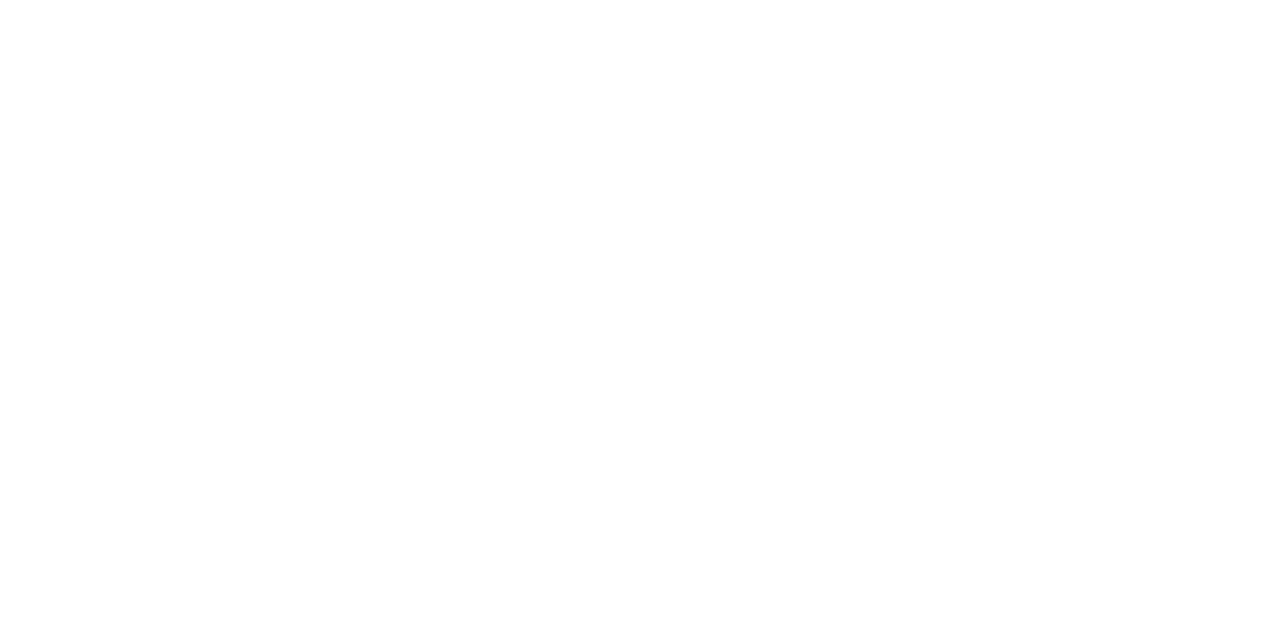
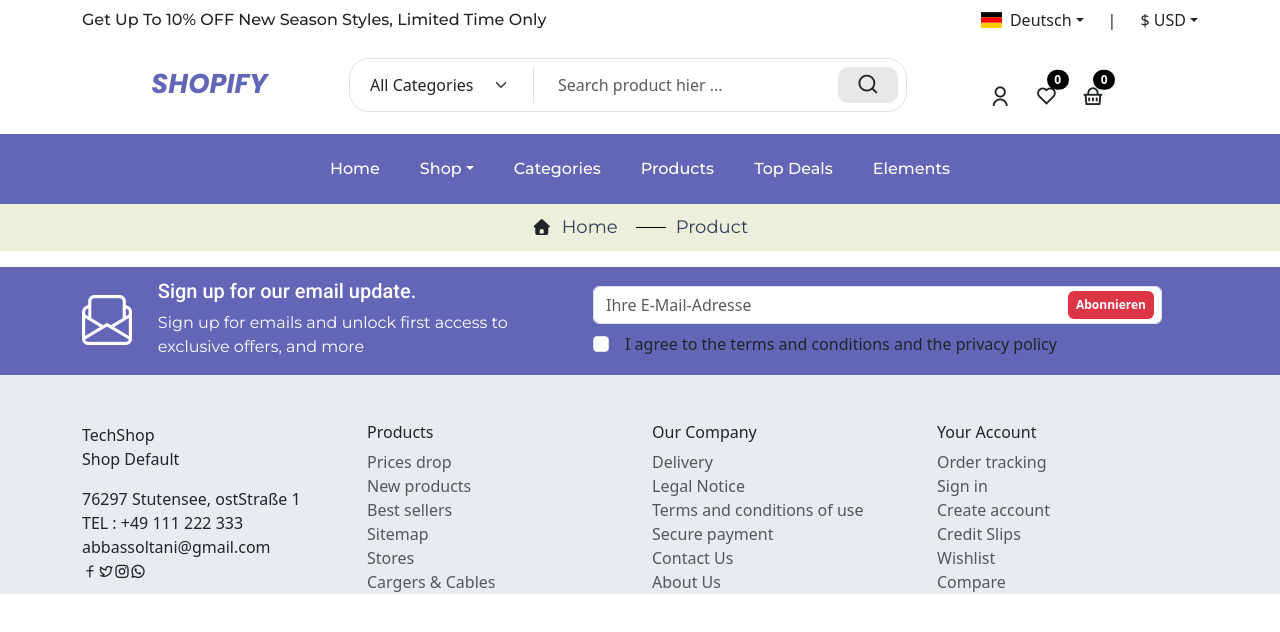
Before and after one commit to Abbassoltani/ecommerceelektronikshop, a React (Vite) app: page /products in a window 1280 px wide. Before the commit this address had no page. Shown: the top 632 px of the page. Built offline with nearby package versions, Linux system fonts and the light colour scheme.

Commit message:
Breadcrumb

```diff
--- /dev/null
+++ b/src/components/BroadCamp.jsx
@@ -0,0 +1,23 @@
+import React from 'react'
+import { Link } from 'react-router-dom'
+
+function Breadcrumb() {
+  return (
+    <>
+    <div className="breadcrumb">
+        <div className="container">
+            <div className="breadcrumb__content">
+                <i className="fas fa-home breadcrumb__home-icon"></i>
+                <ol>
+                    <li className='breadcrumb-item'><Link to='/'>Home</Link> </li>
+                    <li className='breadcrumb-item'><Link to='/'>Product</Link> </li>
+                </ol>
+            </div>
+        </div>
+    </div>
+
+    </>
+  )
+}
+
+export default Breadcrumb
--- a/src/components/Navbar.jsx
+++ b/src/components/Navbar.jsx
@@ -1,4 +1,5 @@
 import React from 'react'
+import { Link } from 'react-router-dom'
 
 function Navbar() {
     return (
@@ -8,7 +9,7 @@
                     <div className="row w-100 justify-content-between align-items-center ">
                         <div className="col-lg-3">
                             <div className="nav-brand d-flex justify-content-center">
-                                <a href="#" className="navbar-brand">SHOPIFY</a>
+                                <Link to="/" className="navbar-brand">SHOPIFY</Link>
                             </div>
                         </div>
 
--- a/src/components/ProductsCard.jsx
+++ b/src/components/ProductsCard.jsx
@@ -1,4 +1,5 @@
 import React, { useEffect, useState } from 'react'
+import { Link } from 'react-router-dom'
 import { Swiper, SwiperSlide } from 'swiper/react'
 import { Autoplay } from 'swiper/modules'
 import 'swiper/css'
@@ -123,7 +124,7 @@
 
                     </div>
                                     <div className="btn-wrapper">
-                            <button className="btn btn-warning d-flex product-btn ">All Item</button>
+                            <button className="btn btn-warning d-flex product-btn "><Link to='/products'>All Item</Link></button>
 
                                     </div>
                 </div>
--- a/src/pages/Products.jsx
+++ b/src/pages/Products.jsx
@@ -1,11 +1,16 @@
 
 import React from 'react'
+import {products} from './../products.json'
+import Breadcrumb from '../components/BroadCamp'
+function Products() {
+  const [allProduct , setAllProduct]=(products)
 
-function Products() {
   return (
-    <div>
+    <>
+    <Breadcrumb/>
 
-    </div>
+
+    </>
   )
 }
 
--- a/src/routes/AppRoute.jsx
+++ b/src/routes/AppRoute.jsx
@@ -2,6 +2,7 @@
 import { useRoutes } from "react-router-dom";
 import MainLayouts from "../layouts/MainLayouts";
 import Home from "../pages/Home";
+import Products from "../pages/Products";
 
 
 
@@ -9,7 +10,8 @@
 
 const routes=useRoutes([
     {path:'/', element:<MainLayouts/> , children:[
-        {index:true , element:<Home/>}
+        {index:true , element:<Home/>},
+        {path:'products' , element:<Products/>}
     ]}
 ])
 
--- a/src/styles/global.css
+++ b/src/styles/global.css
@@ -455,3 +455,59 @@
 
 
 }
+
+
+/* Breadcrumb */
+
+.breadcrumb {
+    padding: 10px 16px;
+    background-color: #eed;
+}
+.breadcrumb__content {
+    display: flex;
+    align-items: center;
+    justify-content: center;
+
+}
+
+.breadcrumb__content i{
+margin-right: 10px;
+
+}
+ol {
+    margin: 0;
+    padding: 0;
+    display: flex;
+    align-items: center;
+}
+
+.breadcrumb-item {
+ display: flex;
+ align-items: center;
+ font-size: 18px;
+ margin: 0;
+ padding: 0;
+ font-family: var(--montsrat);
+}
+
+
+
+.breadcrumb-item + .breadcrumb-item::before {
+    color: black;
+    content: '';
+    width: 30px;
+    border-top: 1px solid black;
+
+    margin: 0 10px;
+    display: flex;
+    align-items: center;
+    align-self: center;
+
+}
+
+
+.breadcrumb-item a {
+    color: #2e4053;
+
+
+}
```
